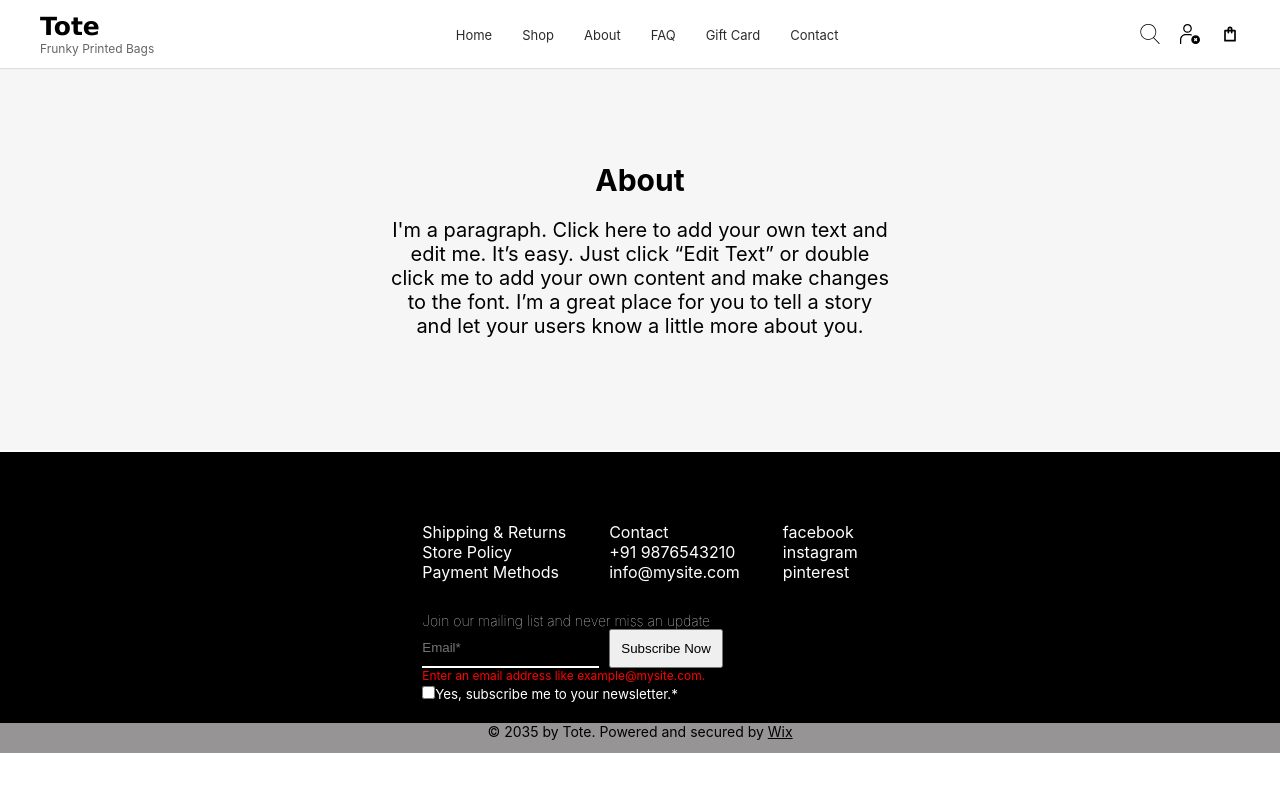
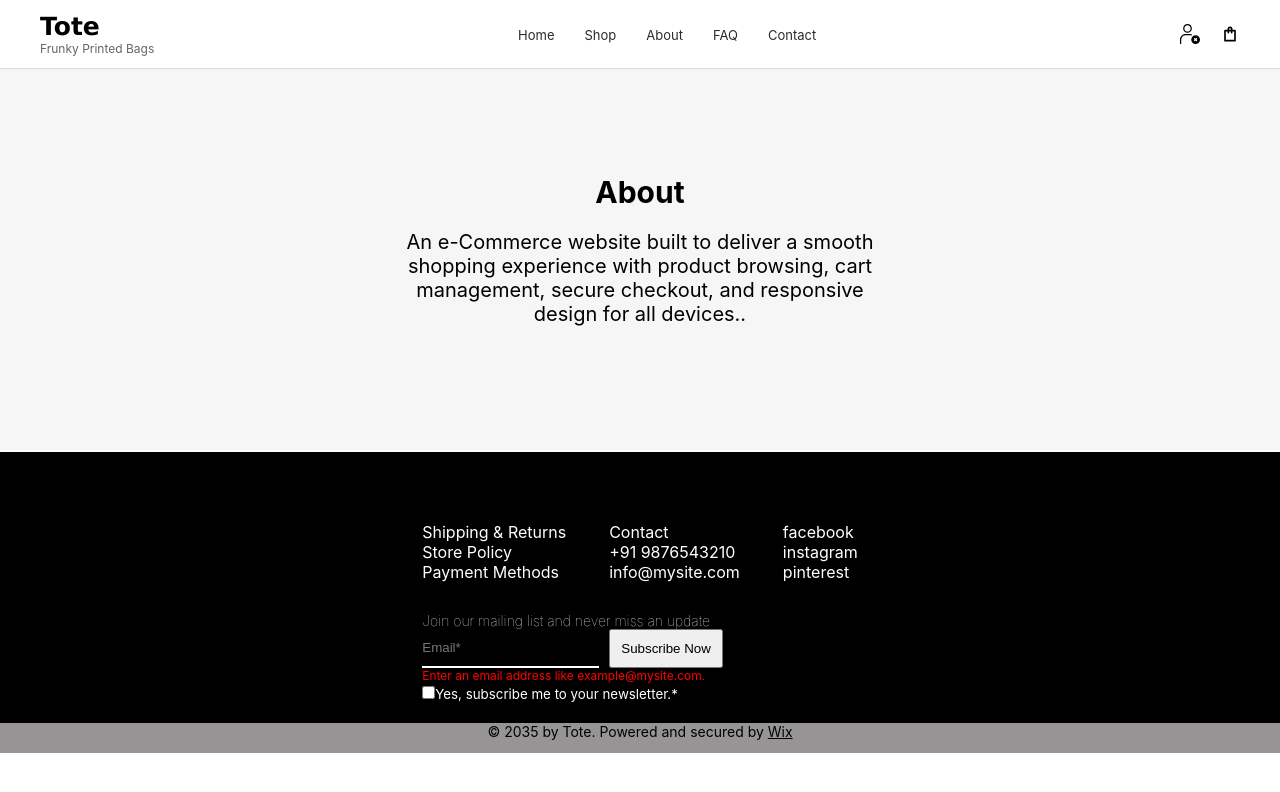
Before and after one commit to adithyaaneesh/react-dom-project, a React (Create React App) app: page /about in a window 1280 px wide. Shown: the top 792 px of the page. Built offline with nearby package versions, Linux system fonts and the light colour scheme.

Commit message:
minor changes

```diff
--- a/src/components/About.jsx
+++ b/src/components/About.jsx
@@ -8,7 +8,8 @@ const About = () => {
             <div className='about-section'>
               <div className='about-content'>
                 <h3>About</h3>
-                <p>I'm a paragraph. Click here to add your own text and edit me. It’s easy. Just click “Edit Text” or double click me to add your own content and make changes to the font. I’m a great place for you to tell a story and let your users know a little more about you.</p>
+                <p>An e-Commerce website built to deliver a smooth shopping experience with product browsing,
+                  cart management, secure checkout, and responsive design for all devices..</p>
               </div>
             </div>
         </div>
--- a/src/components/Header.jsx
+++ b/src/components/Header.jsx
@@ -32,16 +32,9 @@ const Header = () => {
             <li><Link to="/shop">Shop</Link></li>
             <li><Link to="/about">About</Link></li>
             <li><Link to="/faq">FAQ</Link></li>
-            <li><Link to="/gift">Gift Card</Link></li>
             <li><Link to="/contact">Contact</Link></li>
           </ul>
-          {/* Icons */}
           <div className="header-icons">
-            <div className="search-box">
-              <Link to="/search" className="user-icon">
-                <img src='/images/search.svg' alt="Search" />
-              </Link>
-            </div>
             {isLoggedIn ? (
               <Link to="/user" className="user-icon">
                 <img src="/images/userpass.svg" alt="User Account" />
```
